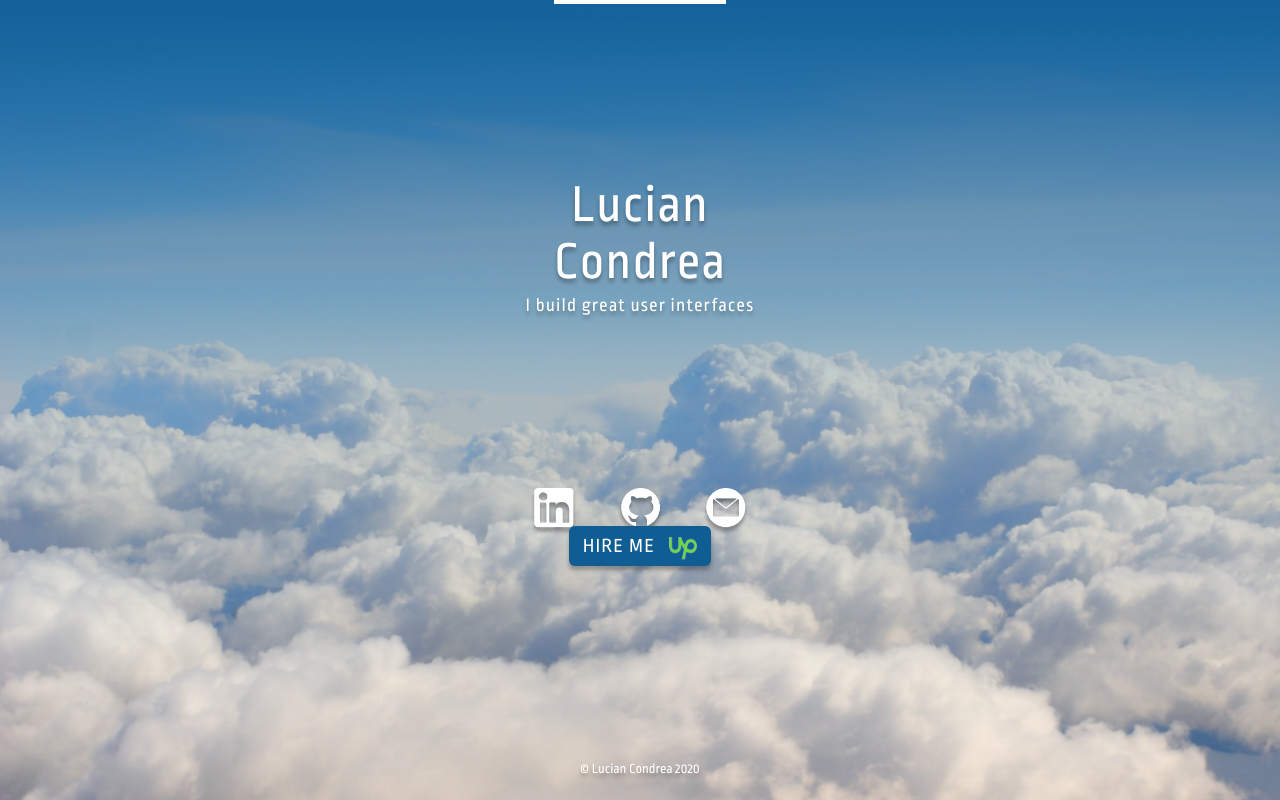
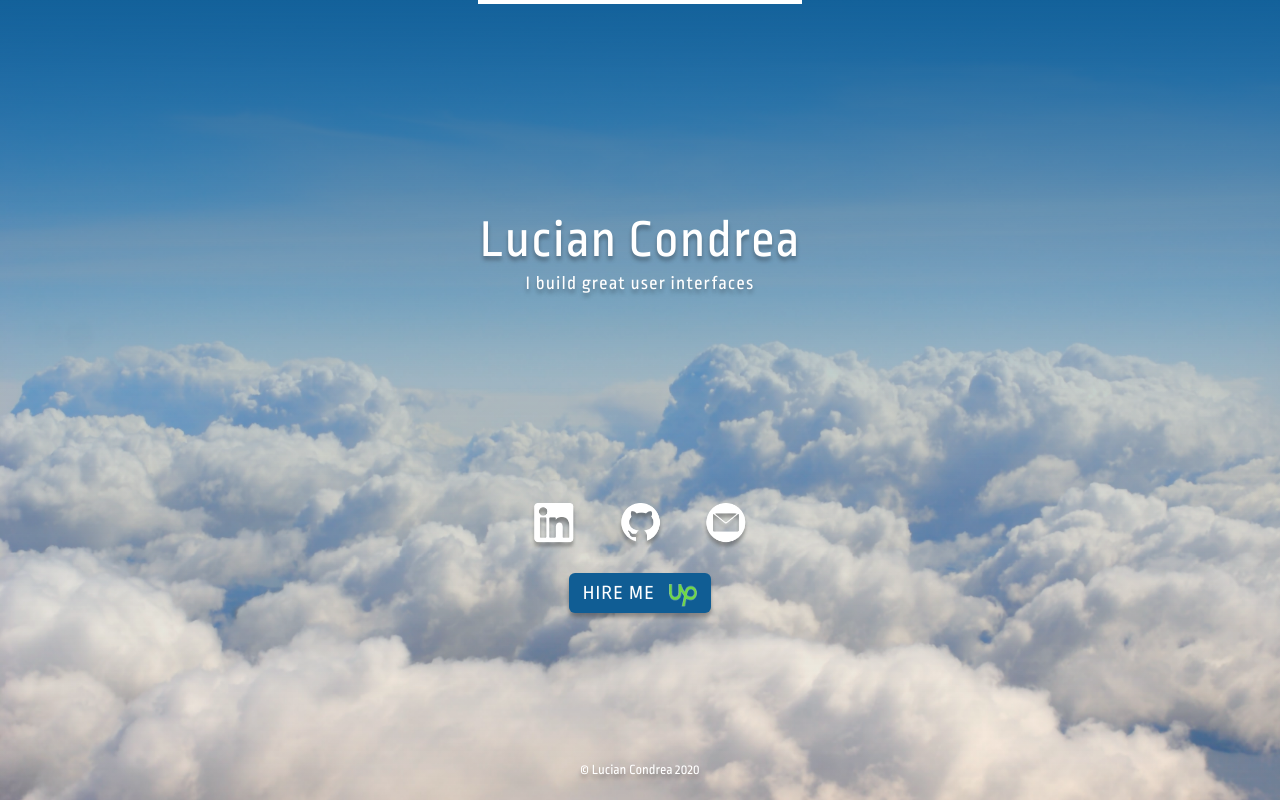
Before and after one commit to luciancic/condrea.dev, a Gatsby site: page / in a window 1280 px wide. Built offline with nearby package versions, Linux system fonts and the light colour scheme; Gatsby itself is replaced by a stand-in of ours.

Commit message:
add layout styles

```diff
--- a/src/styles.scss
+++ b/src/styles.scss
@@ -14,7 +14,8 @@ html * {
     display: grid;
     height: 100vh;
     justify-items: center;
-    align-content: space-between;
+    align-content: space-evenly;
+    grid-template-rows: 16% 110px;
 }
 
 .cloudy-background {
@@ -40,9 +41,16 @@ html * {
     height: 4px;
     width: 172px;
     background-color: white;
+    position: absolute;
 }
 
 //  Header
+
+header {
+    display: flex;
+    flex-direction: column;
+    justify-content: center;
+}
 
 h1 {
     width: 292px;
@@ -53,6 +61,16 @@ h1 {
     letter-spacing: 0.02em;
     margin-bottom: 6px;
     text-shadow: 0px 4px 4px rgba(0, 0, 0, 0.3);
+}
+
+@media (min-width: 446px) {
+    h1 {
+        width: 100%;
+    }
+
+    .top-white-bar {
+        width: 324px;
+    }
 }
 
 p {
@@ -67,6 +85,7 @@ nav {
     display: flex;
     flex-direction: column;
     align-items: center;
+    justify-content: space-between;
 }
 
 .social-links {
@@ -78,11 +97,7 @@ nav {
 .social-icon {
     width: 48px;
     text-shadow: 0px 4px 4px rgba(0, 0, 0, 0.3);
-
-    // Cancel extra bottom spacing
-    margin-bottom: -14px;
 }
-
 
 .hire-me {
     display: flex;
@@ -110,9 +125,13 @@ nav {
 }
 
 footer {
+    // Breaks (spacing with action section is whack) if height is less than 420px
+
     height: 62px;
     font-size: 14px;
     display: flex;
     align-items: center;
     text-shadow: 0px 4px 4px rgba(0, 0, 0, 0.3);
+    position: absolute;
+    bottom: 0;
 }
```
